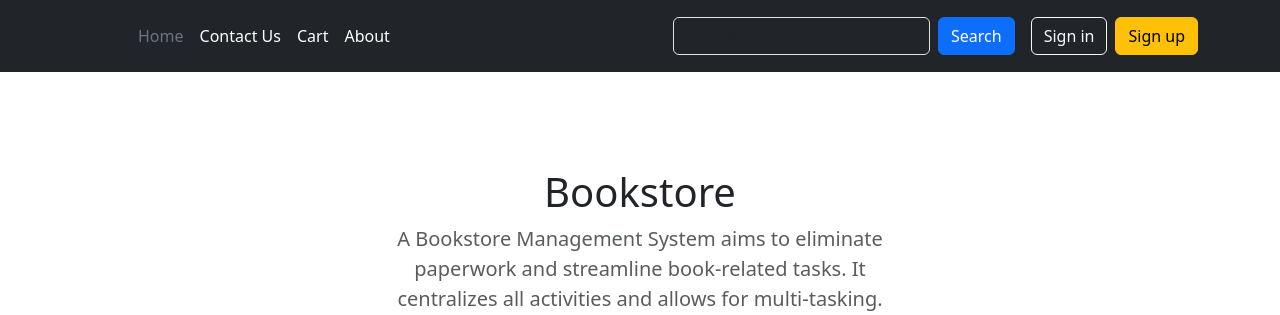
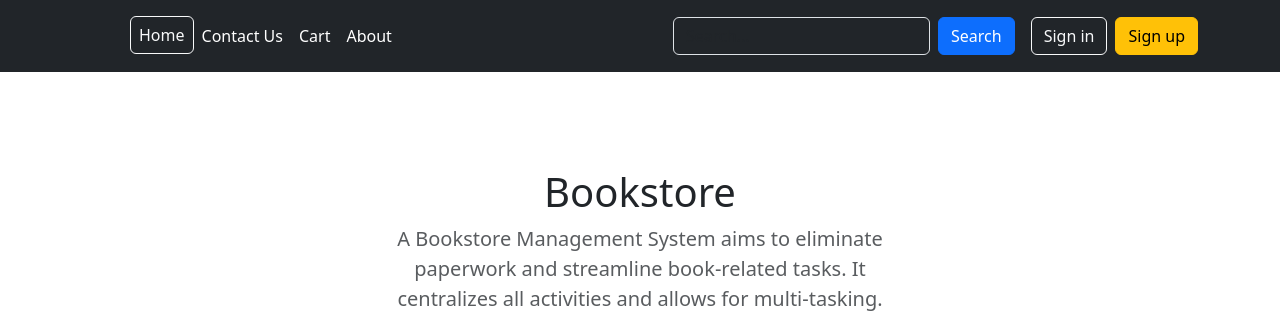
Before and after one commit to We1337/Bookstore-Management-System-PHP-MySQL-Project, a PHP site: page /?message=1 in a window 1280 px wide. Shown: the top 315 px of the page. Run offline with PHP 8.4, Linux system fonts and the light colour scheme; data comes from the database, SQL or seed files in the repository.

Commit message:
feat: new button style

```diff
--- a/includes/header.php
+++ b/includes/header.php
@@ -27,10 +27,10 @@
         			</a>
 
         			<ul class="nav col-12 col-lg-auto me-lg-auto mb-2 justify-content-center mb-md-0">
-          				<li><a href="index.php" class="nav-link px-2 text-secondary">Home</a></li>
+          				<li><a href="index.php" class="px-2 btn btn-outline-light">Home</a></li>
           				<li><a href="contact.php" class="nav-link px-2 text-white">Contact Us</a></li>
           				<li><a href="cart.php" class="nav-link px-2 text-white">Cart</a></li>
-          				<li><a href="#" class="nav-link px-2 text-white">About</a></li>
+          				<li><a href="about.php" class="nav-link px-2 text-white">About</a></li>
         			</ul>
 
 					<form method="get" action="search.php" class="col-12 col-lg-auto mb-3 mb-lg-0 me-lg-3 d-flex align-items-center" role="search">
```
